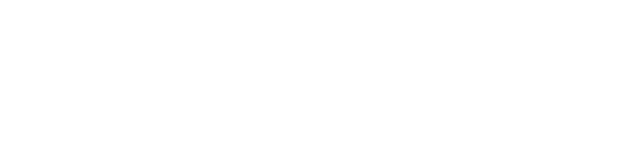
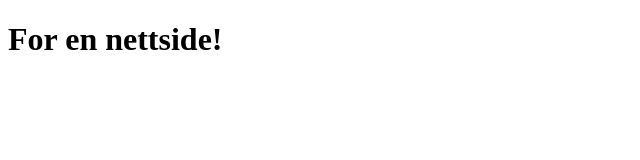
Before and after one commit to davidlekve/GitKurs, a plain HTML site: page index.html in a window 1280 px wide. Shown: the whole page, without its empty margins (0-640 px from the left). Drawn offline with Linux system fonts and the light colour scheme.

Commit message:
Added hader

```diff
--- a/index.html
+++ b/index.html
@@ -7,6 +7,7 @@
     <title>Document</title>
 </head>
 <body>
+    <h1>For en nettside!</h1>
 
 </body>
 </html>
```
